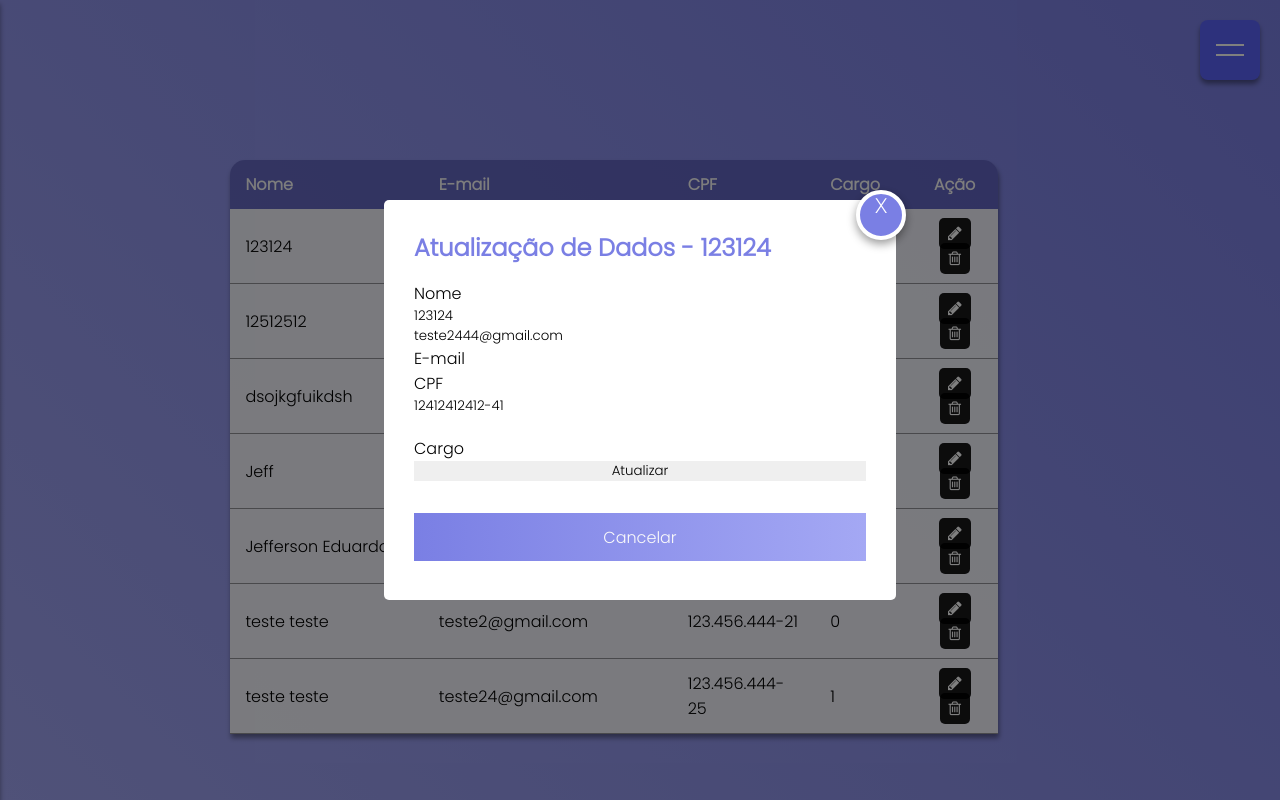
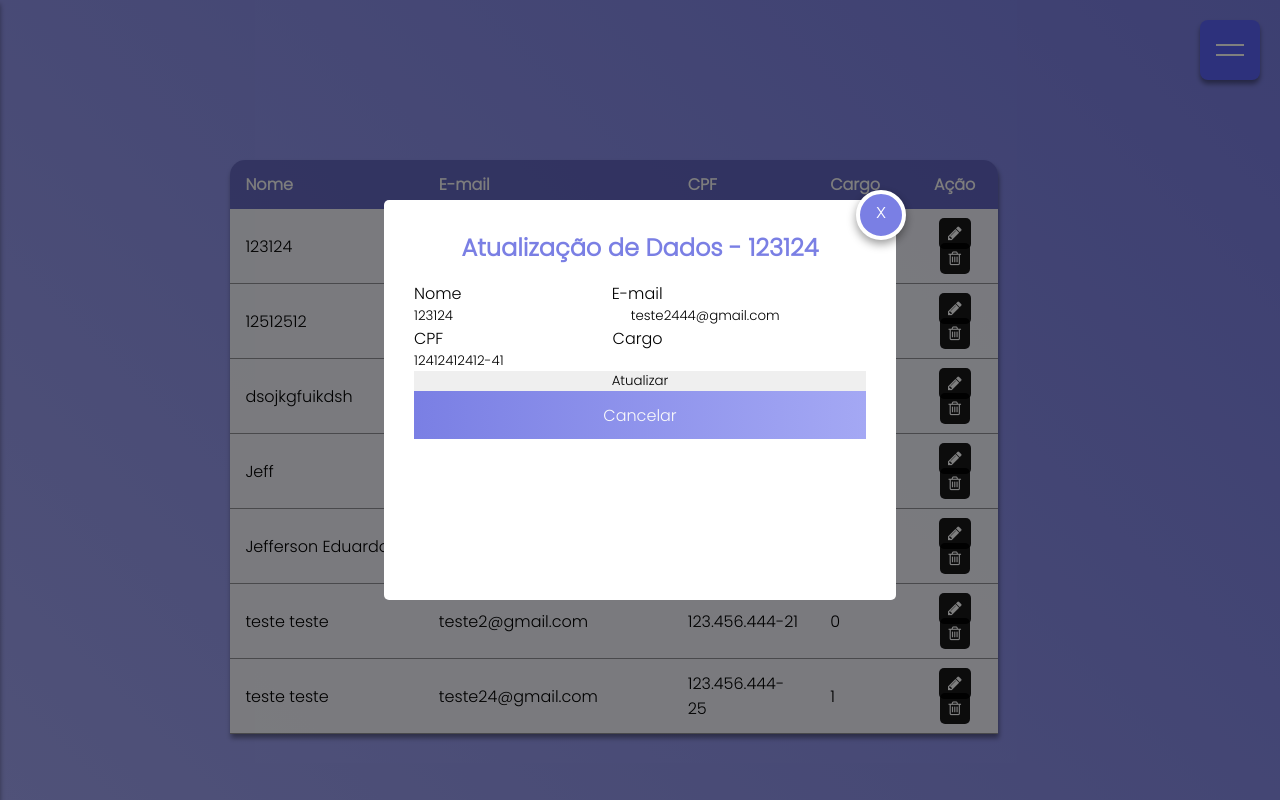
Before and after one commit to BlackBoltEdu/BlueCode, a PHP site: page /listaFunc.php?id_up=9 in a window 1280 px wide. Run offline with PHP 8.4, Linux system fonts and the light colour scheme; data comes from the database, SQL or seed files in the repository.

Commit message:
Modelando o Modal

```diff
--- a/assets/css/style_funcionario.css
+++ b/assets/css/style_funcionario.css
@@ -461,36 +461,23 @@ a.btn-edit-delete{
     align-items: center;
 }
 
-.modal-container.mostrar{
-
-}
-
 .modal h1{
     font-weight: 600;
     font-size: 1.5em;
     margin-bottom: 1rem;
     color: #7a7fe4;
+    text-align: center;
 }
 
 .modal{
     width: 40vw;
     min-width: 500px;
-    height: 47vh;
+    height: 40vh;
     min-height: 400px;
     background-color: white;
     padding: 30px;
     position: relative;
     border-radius: 5px;
-}
-
-@keyframes modal {
-    from{
-        opacity: 0;
-        transform: translate(0, -60px, 0);
-    }to{
-        opacity: 1;
-        transform: translate(0, 0, 0);
-    }
 }
 
 .mostrar .modal{
@@ -500,6 +487,27 @@ a.btn-edit-delete{
 .dflex{
     display: flex;
     flex-direction: column;
+}
+
+.t3{
+    display: flex;
+    flex-direction: row;
+}
+
+.label-modal{
+    display: flex;
+    justify-content: space-between;
+    width: 55%;
+}
+
+.input-modal{
+    display: flex;
+    justify-content: space-between;
+    width: 87.2%;
+}
+
+.dflex input{
+    width: 45%;
 }
 
 .x-fechar{
@@ -515,23 +523,22 @@ a.btn-edit-delete{
     font-size: 1.3em;
     font-family: 'Roboto', sans-serif;
     text-align: center;
+    padding-top: 5px;
 
     /* ESTILIZANDO BOTÃO */
     background-color: #7a7fe4;
     border: 4px solid white;
     border-radius: 50%;
     box-shadow: 0 4px 10px rgba(0, 0, 0, 0.4);
-    cursor: pointer;
 }
 
 .btn-fechar{
-    margin-top: 2rem;
+    position: relative;
     padding: 0.9vw 2vw;
     background: linear-gradient(to left, #a4a8f4,#7a7fe4);
     cursor: pointer;
     color: #fafafa;
     font-size: 1rem;
     font-weight: 300;
-    transition: all 0.4s;
     text-align: center;
 }
--- a/assets/javascript/script.js
+++ b/assets/javascript/script.js
@@ -1,5 +1,3 @@
-
-
 function iniciaModal(modalID){
     const modal = document.getElementById(modalID);
     modal.classList.toggle('mostrar');
--- a/assets/view/listaFunc.php
+++ b/assets/view/listaFunc.php
@@ -55,7 +55,6 @@
                 ?>
             </tbody>
         </table>
-
         <?php
             if(isset($_GET['id_up'])){
                 $id_update = addslashes($_GET['id_up']);
@@ -71,29 +70,33 @@
                     <form action="">
                         <div class="dflex">
                             <h1>Atualização de Dados <?php if(isset($update)){ echo "- ". $update['nome'];}?></h1>
-                <!-- NOME -->
-                <label for="nome">Nome</label>
+
+                            <div class="label-modal">
+                                <label class="t3" for="nome">Nome</label>
+                                <label  for="nome">E-mail</label>
+                            </div>
+
+                            <div class="input-modal">
                                 <input type="text" id="nome" value="<?php if(isset($update)){ echo $update['nome']; }?>">
+                                <input type="text" id="email" value="<?php if(isset($update)){ echo $update['email']; }?>">
+                            </div>
 
-                <!-- E-MAIL -->
-                <input type="text" id="email" value="<?php if(isset($update)){ echo $update['email']; }?>">
-                <label for="nome">E-mail</label>
+                            <div class="label-modal">
+                                <label for="nome">CPF</label>
+                                <label for="nome">Cargo</label>
+                            </div>
 
-                <!-- CPF -->
-                <label for="nome">CPF</label>
+                            <div class="input-modal">
                                 <input type="text" id="cpf" value="<?php if(isset($update)){ echo $update['cpf']; }?>">
+                                <input type="text" id="nome" value="<?php if(isset($update)){ echo $update['tipoUse']; }?>">
+                            </div>
 
-                <!-- CARGO -->
-                <input type="text" id="nome" value="<?php if(isset($update)){ echo $update['tipoUse']; }?>">
-                <label for="nome">Cargo</label>
+                        </div>
 
                         <!-- BOTÕES -->
-                </div>
                         <input type="button" class="btn-atualizar" value="Atualizar">
                         <a class="btn-fechar" href="<?= $_SERVER['PHP_SELF'] ?>">Cancelar</a>
-                    <!-- <input type="button" class="btn-fechar" value="Cancelar"> -->
-                    <!-- <input type="button"  value="X"> -->
-                    <a class="x-fechar" href="<?= $_SERVER['PHP_SELF'] ?>">X</a>
+                        <a class="x-fechar" href="<?= $_SERVER['PHP_SELF'] ?>">x</a>
                     </form>
                 </div>
             </div>
```
Lines whose indentation alone changed are shown as unchanged.
